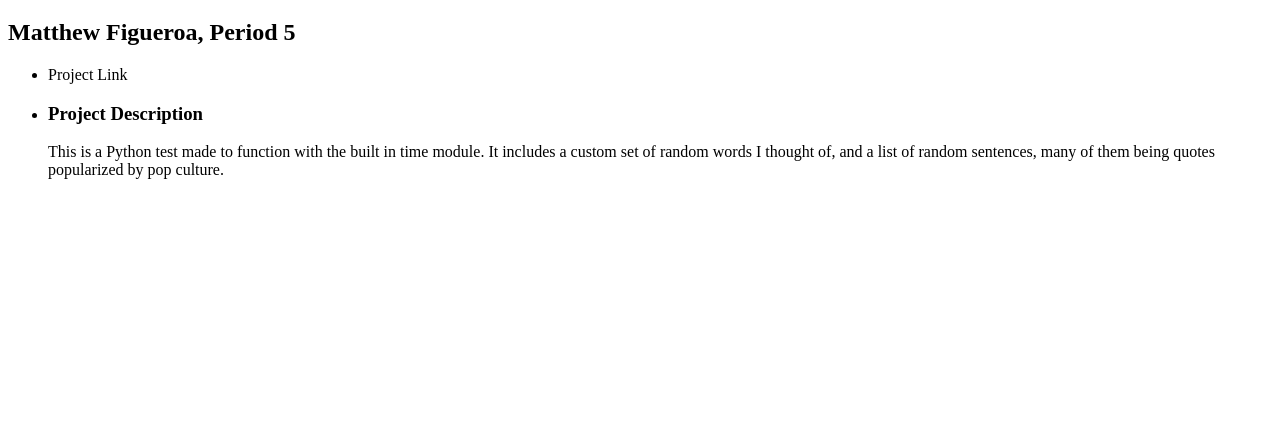
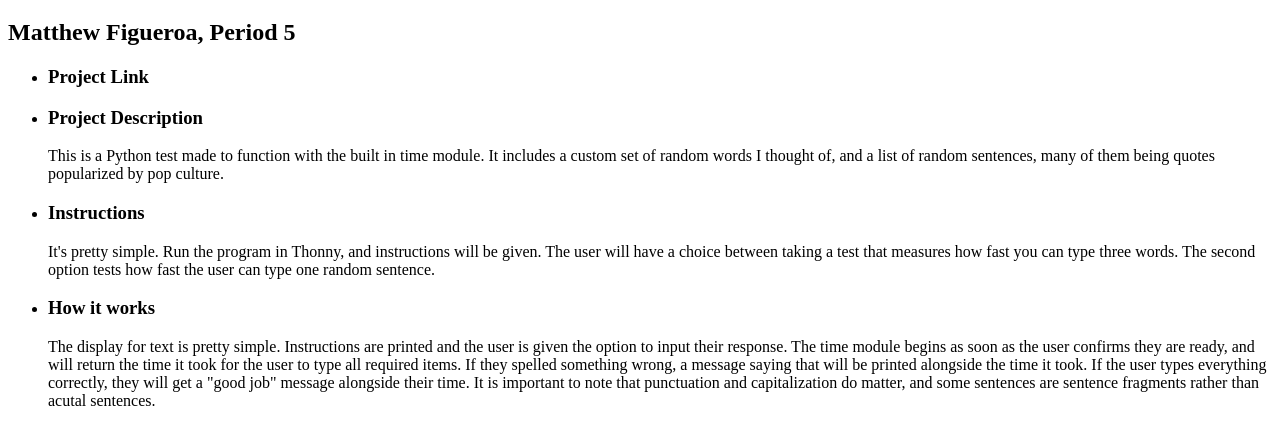
Before and after one commit to MatthewFig/web, a plain HTML site: page final.html in a window 1280 px wide. Shown: the part 61-506 px from the top of the page. Drawn offline with Linux system fonts and the light colour scheme.

Commit message:
Update final.html

```diff
--- a/final.html
+++ b/final.html
@@ -11,13 +11,26 @@
 
       <h2>Matthew Figueroa, Period 5</h2>
      <ul>
-       <li>Project Link</li>
+       <li>
+         <h3>Project Link</h3>
+       </li>
        <li>
          <h3>Project Description</h3>
          <p>
            This is a Python test made to function with the built in time module. It includes a custom set of random words I thought of, and a list of random sentences, many of them being quotes popularized by pop culture.
          </p>
        </li>
+       <li>
+         <h3>Instructions</h3>
+         <p>
+           It's pretty simple. Run the program in Thonny, and instructions will be given. The user will have a choice between taking a test that measures how fast you can type three words. The second option tests how fast the user can type one random sentence.
+         </p>
+       </li>
+       <li>
+         <h3>How it works</h3>
+         <p>
+           The display for text is pretty simple. Instructions are printed and the user is given the option to input their response. The time module begins as soon as the user confirms they are ready, and will return the time it took for the user to type all required items. If they spelled something wrong, a message saying that will be printed alongside the time it took. If the user types everything correctly, they will get a "good job" message alongside their time. It is important to note that punctuation and capitalization do matter, and some sentences are sentence fragments rather than acutal sentences.
+         </p>
   </body>
 
 <html>
```
